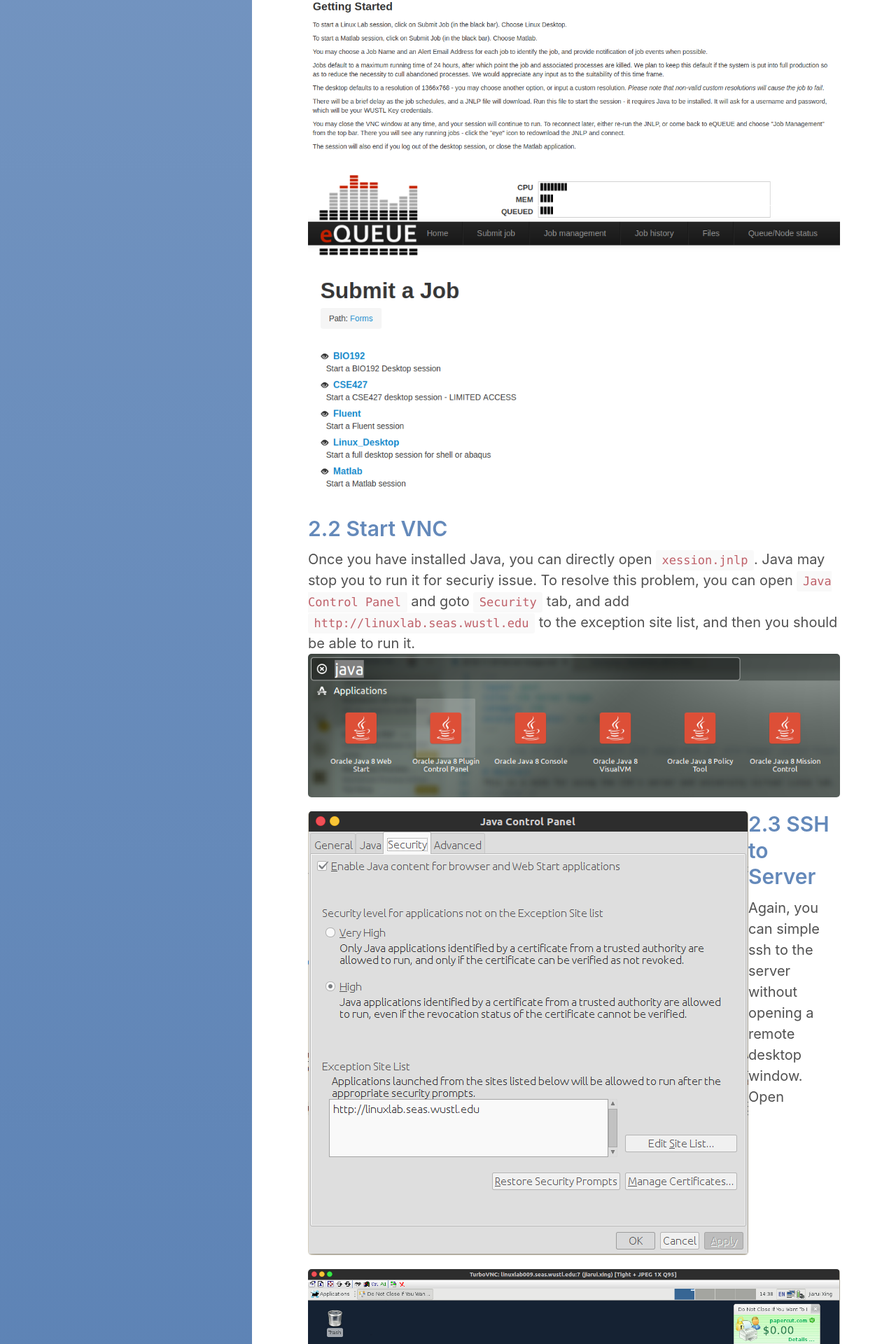
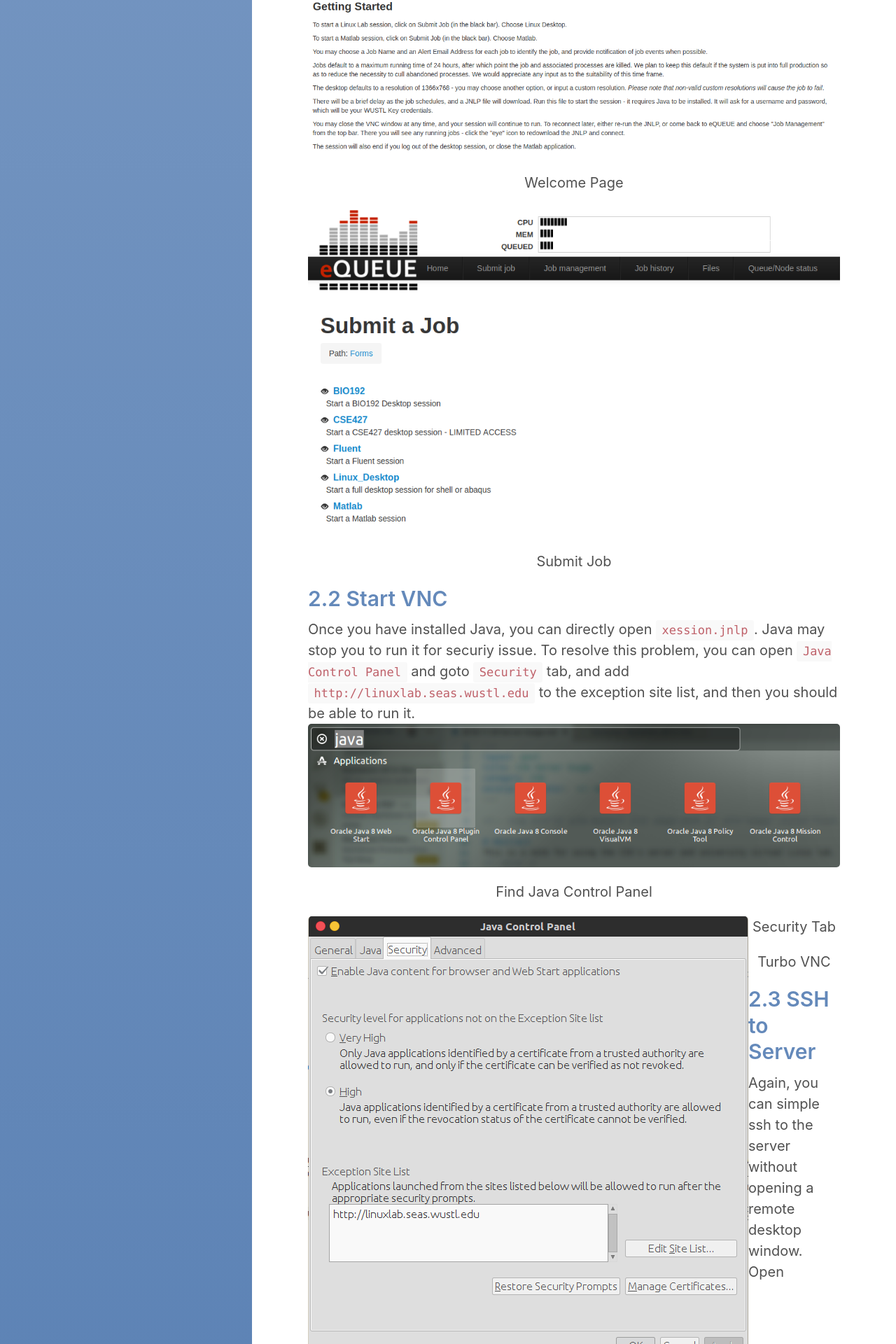
Before and after one commit to jr-xing/jr-xing.github.io, a Jekyll site: the page built from _posts/2018-11-20-Server-Usage.md, in a window 1280 px wide. Shown: the part 1065-2985 px from the top of the page at 70% size. Built offline with Jekyll 4.4.1, drawn with Linux system fonts in a browser that asks for light colours.

Commit message:
Server Usage

````diff
--- a/_posts/2018-11-20-Server-Usage.md
+++ b/_posts/2018-11-20-Server-Usage.md
@@ -21,17 +21,24 @@ This is a note for using the CIG's server and university virtual Linux lab.
 ## 2.1 Create Linux Session
 You can go to [here](https://linuxlab.seas.wustl.edu/equeue/) to create your linux session. After logging with your WUSTL key and password, you can go to "Submit Job" to submit a new linux session. For general usages, I recommend to submit a "Linux_Desktop" job. After setting parameters(you can just use the default setting), the session will be created in a few seconds and the page will let you download ```xsession.jnlp```, which is a script to run a TurboVNC.
 <img src="{{ site.baseurl }}/assets/imgs/Server-Usage/LL-welcome.png" alt="image" style="float: left; vertical-align: text-top;" />
+<p style="text-align: center;"> Welcome Page </p>
 <img src="{{ site.baseurl }}/assets/imgs/Server-Usage/LL-submit.png" alt="image" style="float: left; vertical-align: text-top;" />
+<p style="text-align: center;"> Submit Job </p>
+
 
 ## 2.2 Start VNC
 Once you have installed Java, you can directly open ```xession.jnlp```. Java may stop you to run it for securiy issue. To resolve this problem, you can open ```Java Control Panel``` and goto ```Security``` tab, and add ```http://linuxlab.seas.wustl.edu``` to the exception site list, and then you should be able to run it.
 <img src="{{ site.baseurl }}/assets/imgs/Server-Usage/LL-java.png" alt="image" style="float: left; vertical-align: text-top;" />
+<p style="text-align: center;"> Find Java Control Panel </p>
 <img src="{{ site.baseurl }}/assets/imgs/Server-Usage/LL-java-security.png" alt="image" style="float: left; vertical-align: text-top;" />
+<p style="text-align: center;"> Security Tab </p>
 <img src="{{ site.baseurl }}/assets/imgs/Server-Usage/LL-VNC.png" alt="image" style="float: left; vertical-align: text-top;" />
+<p style="text-align: center;"> Turbo VNC </p>
 
 ## 2.3 SSH to Server
 Again, you can simple ssh to the server without opening a remote desktop window. Open ```xession.jnlp``` as a text file, at the last lines you would find something like ```<argument>linuxlab009.seas.wustl.edu:7</argument>```, which indicates the session you just created runs on server ```linuxlab009```. Then, you can ssh to it by simply ```ssh <your WUSTL Key>@linuxlab009```.
 <img src="{{ site.baseurl }}/assets/imgs/Server-Usage/LL-ssh.png" alt="image" style="float: left; vertical-align: text-top;" />
+<p style="text-align: center;"> ssh </p>
 
 ## 2.4 SSHFS to Server
 Since we have found the server address in the last step, we can use the same methods used in section 1.3 to mount the server.
````
